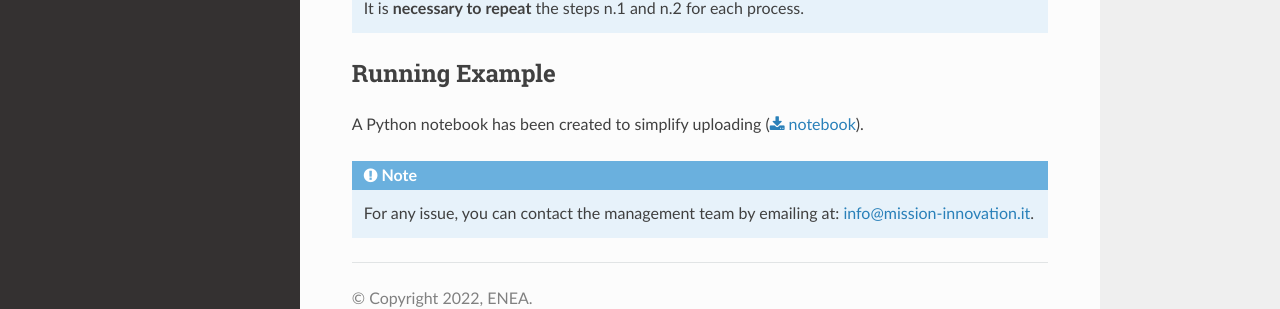
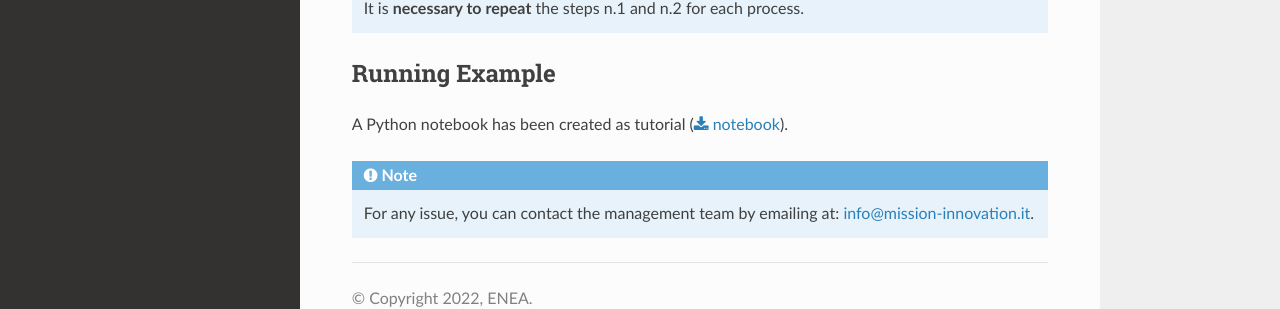
Before and after one commit to ai4mat/iemap-api-docs, a Sphinx documentation site: the page built from docs/upload_via_rest_api.rst, in a window 1280 px wide and 1379 px high. Shown: the part 1011-1320 px from the top of the window. Built offline with Sphinx 7.4.7 and the Read the Docs theme 2.0.0, drawn with Linux system fonts in a browser that asks for light colours.

Commit message:
Upload iemap_notebook

```diff
--- a/docs/upload_via_rest_api.rst
+++ b/docs/upload_via_rest_api.rst
@@ -52,7 +52,7 @@ Then the login is required using *username* and *password* via **iemap** module.
 Running Example
 --------
 
-A Python notebook has been created to simplify uploading (:download:`notebook <_static/iemap_notebook.ipynb>`).
+A Python notebook has been created as tutorial (:download:`notebook <_static/iemap_notebook.ipynb>`).
 
 .. note::
   For any issue, you can contact the management team by emailing at: `info@mission-innovation.it <mailto: info@mission-innovation.it>`_.
```
Also changed, not shown: docs/_static/iemap_notebook.ipynb.
